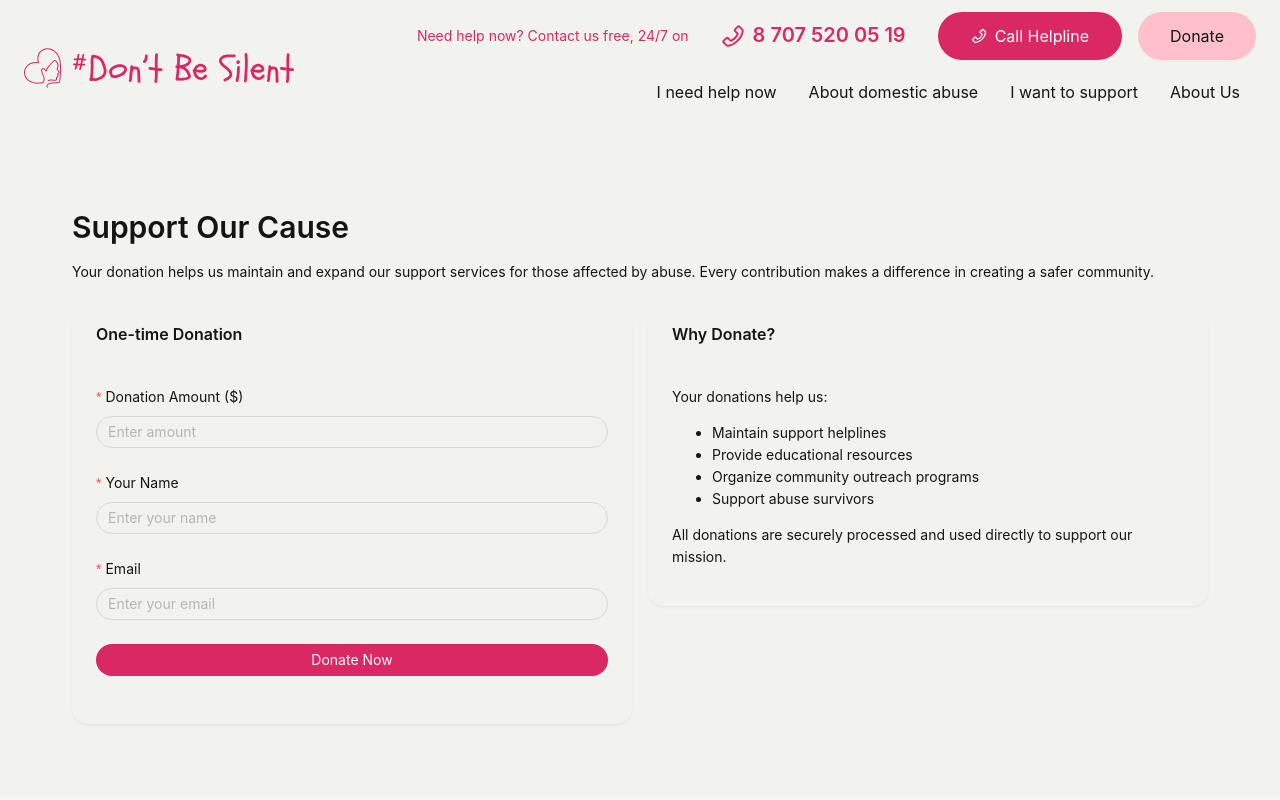
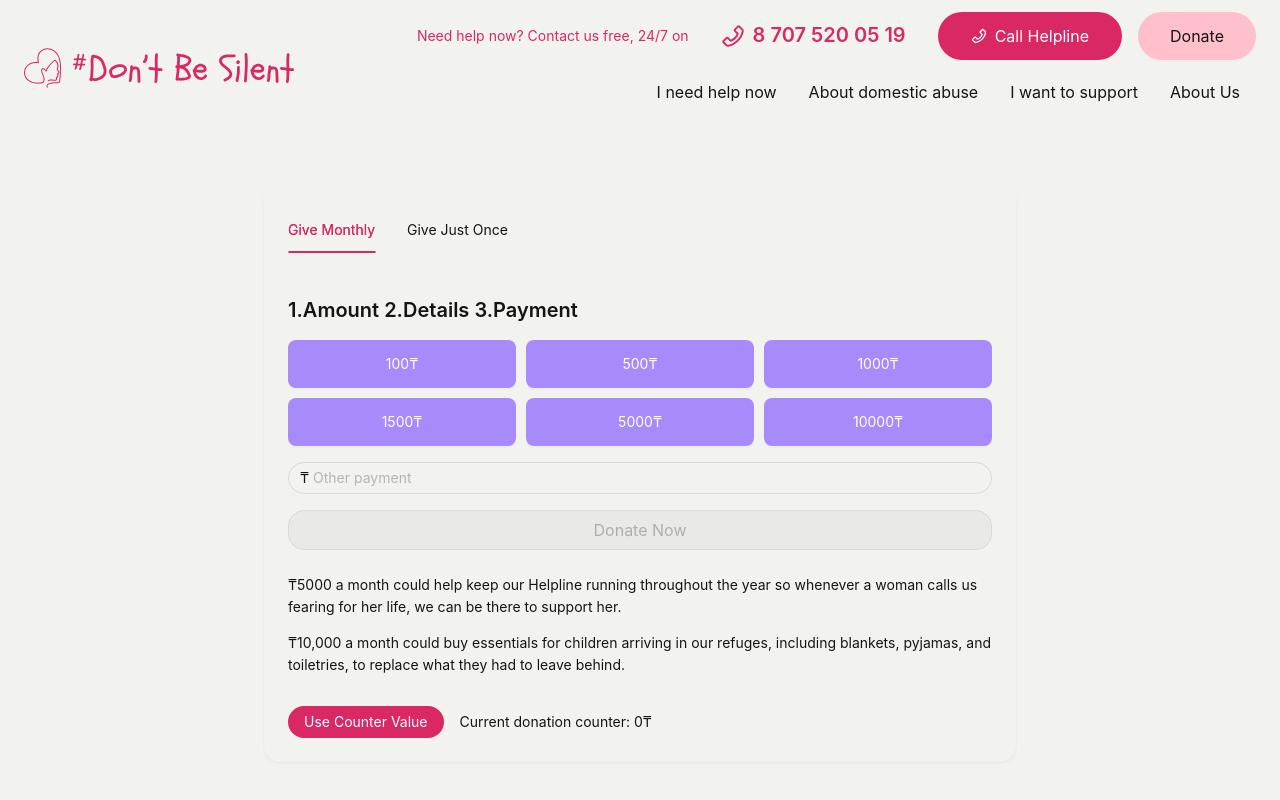
Before and after one commit to pazun/dont_be_silent, a React (Vite) app: page /donation in a window 1280 px wide. Shown: the top 800 px of the page. Built offline with nearby package versions, Linux system fonts and the light colour scheme; sample sign-in values are in the browser's storage.

Commit message:
Dotations

```diff
--- a/src/components/Footer.jsx
+++ b/src/components/Footer.jsx
@@ -32,6 +32,7 @@ const AppFooter = () => {
               <Link to="/emergency-help" style={{ color: '#151515' }}>Emergency Help</Link>
               <Link to="/about-abuse" style={{ color: '#151515' }}>About Domestic Abuse</Link>
               <Link to="/donation" style={{ color: '#151515' }}>Make a Donation</Link>
+              <Link to="/donation-history" style={{ color: '#151515' }}>Donation History</Link>
             </div>
           </Col>
 
--- /dev/null
+++ b/src/components/ProtectedRoute.jsx
@@ -0,0 +1,15 @@
+import React from 'react';
+import { Navigate, useLocation } from 'react-router-dom';
+
+const ProtectedRoute = ({ children }) => {
+  const token = localStorage.getItem('token');
+  const location = useLocation();
+
+  if (!token) {
+    return <Navigate to="/signin" state={{ from: location }} replace />;
+  }
+
+  return children;
+};
+
+export default ProtectedRoute;
--- a/src/pages/Donation.jsx
+++ b/src/pages/Donation.jsx
@@ -1,90 +1,145 @@
-import React from 'react';
-import { Layout, Typography, Card, Row, Col, Button, Form, Input, InputNumber } from 'antd';
+import React, { useState } from 'react';
+import { Layout, Typography, Card, Row, Col, Button, Form, Input, Tabs, message } from 'antd';
+import { useSelector } from 'react-redux';
 
 const { Content } = Layout;
 const { Title, Paragraph } = Typography;
 
 const Donation = () => {
-  const onFinish = (values) => {
-    console.log('Donation form values:', values);
-    // Here you would typically handle the donation processing
+  const [selectedAmount, setSelectedAmount] = useState(null);
+  const donationAmounts = [100, 500, 1000, 1500, 5000, 10000];
+  const counterValue = useSelector((state) => state.counter.value);
+
+  const handleAmountSelect = (amount) => {
+    setSelectedAmount(amount);
   };
 
+  const handleUseCounterValue = () => {
+    setSelectedAmount(counterValue);
+  };
+
+  const onFinish = async (values) => {
+    try {
+      const token = localStorage.getItem('token');
+      const response = await fetch('http://localhost:3000/api/donations', {
+        method: 'POST',
+        headers: {
+          'Content-Type': 'application/json',
+          'Authorization': `Bearer ${token}`
+        },
+        body: JSON.stringify({
+          amount: selectedAmount,
+          user_id: userInfo?.id,
+          name: userInfo?.name,
+          email: userInfo?.email
+        })
+      });
+
+      const data = await response.json();
+
+      if (response.ok) {
+        message.success('Thank you for your donation!');
+        setSelectedAmount(null);
+      } else {
+        message.error(data.error || 'Failed to process donation');
+      }
+    } catch (error) {
+      message.error('Failed to connect to server');
+    }
+  };
+
+  const items = [
+    {
+      key: 'monthly',
+      label: 'Give Monthly',
+      children: (
+        <div>
+          <div style={{ marginBottom: '24px' }}>
+            <Title level={4} style={{ marginBottom: '16px' }}>1.Amount  2.Details  3.Payment</Title>
+            <div style={{ display: 'grid', gridTemplateColumns: 'repeat(3, 1fr)', gap: '10px', marginBottom: '16px' }}>
+              {donationAmounts.map((amount) => (
+                <Button
+                  key={amount}
+                  style={{
+                    backgroundColor: selectedAmount === amount ? '#a78bfa' : '#a78bfa',
+                    color: 'white',
+                    border: 'none',
+                    borderRadius: '8px',
+                    height: '48px'
+                  }}
+                  onClick={() => handleAmountSelect(amount)}
+                >
+                  {amount}₸
+                </Button>
+              ))}
+            </div>
+            <Input
+              prefix="₸"
+              placeholder="Other payment"
+              style={{ width: '100%', marginBottom: '16px' }}
+              value={selectedAmount || ''}
+              onChange={(e) => {
+                const value = parseInt(e.target.value);
+                if (!isNaN(value)) {
+                  setSelectedAmount(value);
+                }
+              }}
+            />
+            <Button
+              type="primary"
+              block
+              size="large"
+              onClick={onFinish}
+              disabled={!selectedAmount}
+            >
+              Donate Now
+            </Button>
+          </div>
+          <div style={{ marginTop: '24px' }}>
+            <Paragraph>
+              ₸5000 a month could help keep our Helpline running throughout the year
+              so whenever a woman calls us fearing for her life, we can be there to support her.
+            </Paragraph>
+            <Paragraph>
+              ₸10,000 a month could buy essentials for children arriving in our refuges,
+              including blankets, pyjamas, and toiletries, to replace what they had to leave behind.
+            </Paragraph>
+          </div>
+        </div>
+      ),
+    },
+    {
+      key: 'once',
+      label: 'Give Just Once',
+      children: 'Give Just Once Content',
+    },
+  ];
+
   return (
-    <Content style={{ padding: '24px', minHeight: 280 }}>
-      <Typography>
-        <Title level={2}>Support Our Cause</Title>
-        <Paragraph>
-          Your donation helps us maintain and expand our support services for those affected by abuse.
-          Every contribution makes a difference in creating a safer community.
-        </Paragraph>
-      </Typography>
-
-      <Row gutter={[16, 16]} style={{ marginTop: '24px' }}>
-        <Col xs={24} md={12}>
-          <Card title="One-time Donation" bordered={false}>
-            <Form
-              name="donation_form"
-              onFinish={onFinish}
-              layout="vertical"
-            >
-              <Form.Item
-                name="amount"
-                label="Donation Amount ($)"
-                rules={[{ required: true, message: 'Please input donation amount!' }]}
-              >
-                <InputNumber
-                  min={1}
-                  style={{ width: '100%' }}
-                  placeholder="Enter amount"
-                />
-              </Form.Item>
-
-              <Form.Item
-                name="name"
-                label="Your Name"
-                rules={[{ required: true, message: 'Please input your name!' }]}
-              >
-                <Input placeholder="Enter your name" />
-              </Form.Item>
-
-              <Form.Item
-                name="email"
-                label="Email"
-                rules={[
-                  { required: true, message: 'Please input your email!' },
-                  { type: 'email', message: 'Please enter a valid email!' }
-                ]}
-              >
-                <Input placeholder="Enter your email" />
-              </Form.Item>
-
-              <Form.Item>
-                <Button type="primary" htmlType="submit" block>
-                  Donate Now
-                </Button>
-              </Form.Item>
-            </Form>
-          </Card>
-        </Col>
-
-        <Col xs={24} md={12}>
-          <Card title="Why Donate?" bordered={false}>
-            <Paragraph>
-              Your donations help us:
-            </Paragraph>
-            <ul>
-              <li>Maintain support helplines</li>
-              <li>Provide educational resources</li>
-              <li>Organize community outreach programs</li>
-              <li>Support abuse survivors</li>
-            </ul>
-            <Paragraph>
-              All donations are securely processed and used directly to support our mission.
-            </Paragraph>
-          </Card>
-        </Col>
-      </Row>
+    <Content style={{ padding: '24px', maxWidth: '800px', margin: '0 auto' }}>
+      <Card bordered={false}>
+        <Tabs
+          defaultActiveKey="zerocom"
+          items={items}
+          style={{
+            '.ant-tabs-tab': {
+              fontSize: '24px',
+              padding: '16px 24px',
+            }
+          }}
+        />
+        <div style={{ marginTop: '16px', display: 'flex', gap: '16px', alignItems: 'center' }}>
+          <Button
+            type="primary"
+            onClick={handleUseCounterValue}
+          >
+            Use Counter Value
+          </Button>
+          <Paragraph style={{ margin: 0 }}>
+            Current donation counter: {counterValue}₸
+          </Paragraph>
+        </div>
+      </Card>
     </Content>
   );
 };
--- /dev/null
+++ b/src/pages/DonationHistory.jsx
@@ -0,0 +1,90 @@
+import React, { useEffect, useState } from 'react';
+import { Layout, Table, Typography, Card, Select } from 'antd';
+import { DollarOutlined } from '@ant-design/icons';
+
+const { Content } = Layout;
+const { Title } = Typography;
+const { Option } = Select;
+
+const DonationHistory = () => {
+  const [donations, setDonations] = useState([]);
+  const [loading, setLoading] = useState(false);
+  const [filterUser, setFilterUser] = useState(null);
+
+  useEffect(() => {
+    const fetchDonations = async () => {
+      setLoading(true);
+      try {
+        const url = filterUser
+          ? `http://localhost:3000/api/donations/all-donations?user=${filterUser}`
+          : 'http://localhost:3000/api/donations/all-donations';
+
+        const response = await fetch(url);
+        const data = await response.json();
+        setDonations(data);
+      } catch (error) {
+        console.error('Error fetching donations:', error);
+      } finally {
+        setLoading(false);
+      }
+    };
+
+    fetchDonations();
+  }, [filterUser]);
+
+  const columns = [
+    {
+      title: 'Date',
+      dataIndex: 'donation_date',
+      key: 'date',
+      render: (date) => new Date(date).toLocaleDateString()
+    },
+    {
+      title: 'Amount',
+      dataIndex: 'amount',
+      key: 'amount',
+      render: (amount) => `${amount}₸`
+    },
+    {
+      title: 'Type',
+      dataIndex: 'type',
+      key: 'type'
+    },
+    {
+      title: 'Donor',
+      dataIndex: 'name',
+      key: 'name'
+    }
+  ];
+
+  return (
+    <Content style={{ padding: '24px', minHeight: 280 }}>
+      <Card bordered={false}>
+        <Title level={2} style={{ marginBottom: '24px' }}>
+          <DollarOutlined /> All Donations
+        </Title>
+        <div style={{ marginBottom: 16 }}>
+          <Select
+            placeholder="Filter by user"
+            style={{ width: 200 }}
+            allowClear
+            onChange={setFilterUser}
+          >
+            {[...new Set(donations.map(d => d.name))].map(name => (
+              <Option key={name} value={name}>{name}</Option>
+            ))}
+          </Select>
+        </div>
+        <Table
+          columns={columns}
+          dataSource={donations}
+          loading={loading}
+          rowKey="id"
+          pagination={{ pageSize: 10 }}
+        />
+      </Card>
+    </Content>
+  );
+};
+
+export default DonationHistory;
--- a/src/pages/SignIn.jsx
+++ b/src/pages/SignIn.jsx
@@ -5,6 +5,7 @@ import { useNavigate } from 'react-router-dom';
 const SignIn = () => {
   const [loading, setLoading] = useState(false);
   const navigate = useNavigate();
+  const location = useLocation();
 
   const onFinish = async (values) => {
     setLoading(true);
@@ -25,7 +26,8 @@ const SignIn = () => {
       if (response.ok) {
         message.success('Login successful!');
         localStorage.setItem('token', data.token);
-        navigate('/');
+        const from = location.state?.from || '/';
+        navigate(from);
       } else {
         message.error(data.error || 'Login failed');
       }
```
Also changed, not shown: src/App.jsx (+9 -1 lines).
